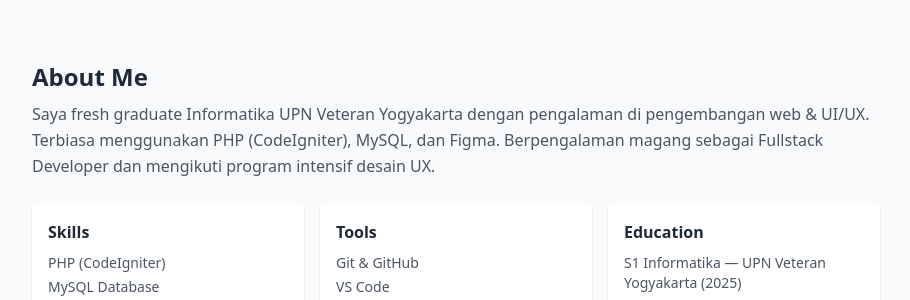
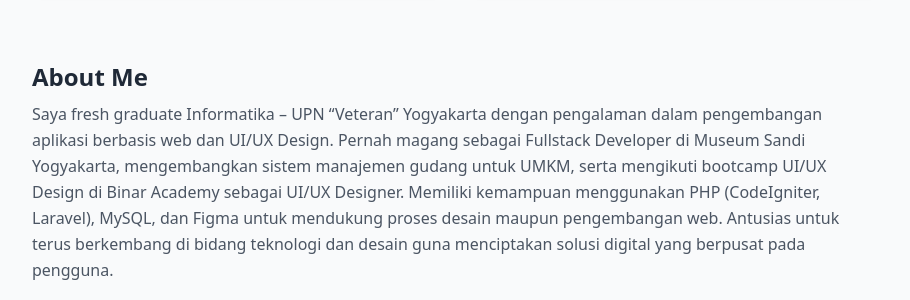
Before and after one commit to myhilr/myhilr.github.io, a plain HTML site: page index.html in a window 1280 px wide. Shown: the part 1137-1437 px from the top of the page, without its empty margins (184-1094 px from the left). Drawn offline with nearby package versions, Linux system fonts and the light colour scheme.

Commit message:
update about me

```diff
--- a/index.html
+++ b/index.html
@@ -103,7 +103,7 @@
     <!-- ABOUT -->
     <section id="about" class="py-8">
       <h2 class="text-2xl font-semibold">About Me</h2>
-      <p class="text-gray-600 mt-2">Saya fresh graduate Informatika UPN Veteran Yogyakarta dengan pengalaman di pengembangan web & UI/UX. Terbiasa menggunakan PHP (CodeIgniter), MySQL, dan Figma. Berpengalaman magang sebagai Fullstack Developer dan mengikuti program intensif desain UX.</p>
+      <p class="text-gray-600 mt-2"> Saya fresh graduate Informatika – UPN “Veteran” Yogyakarta dengan pengalaman dalam pengembangan aplikasi berbasis web dan UI/UX Design. Pernah magang sebagai Fullstack Developer di Museum Sandi Yogyakarta, mengembangkan sistem manajemen gudang untuk UMKM, serta mengikuti bootcamp UI/UX Design di Binar Academy sebagai UI/UX Designer. Memiliki kemampuan menggunakan PHP (CodeIgniter, Laravel), MySQL, dan Figma untuk mendukung proses desain maupun pengembangan web. Antusias untuk terus berkembang di bidang teknologi dan desain guna menciptakan solusi digital yang berpusat pada pengguna.</p>
 
       <div class="mt-6 grid grid-cols-1 md:grid-cols-3 gap-4">
         <div class="bg-white p-4 rounded shadow">
```
